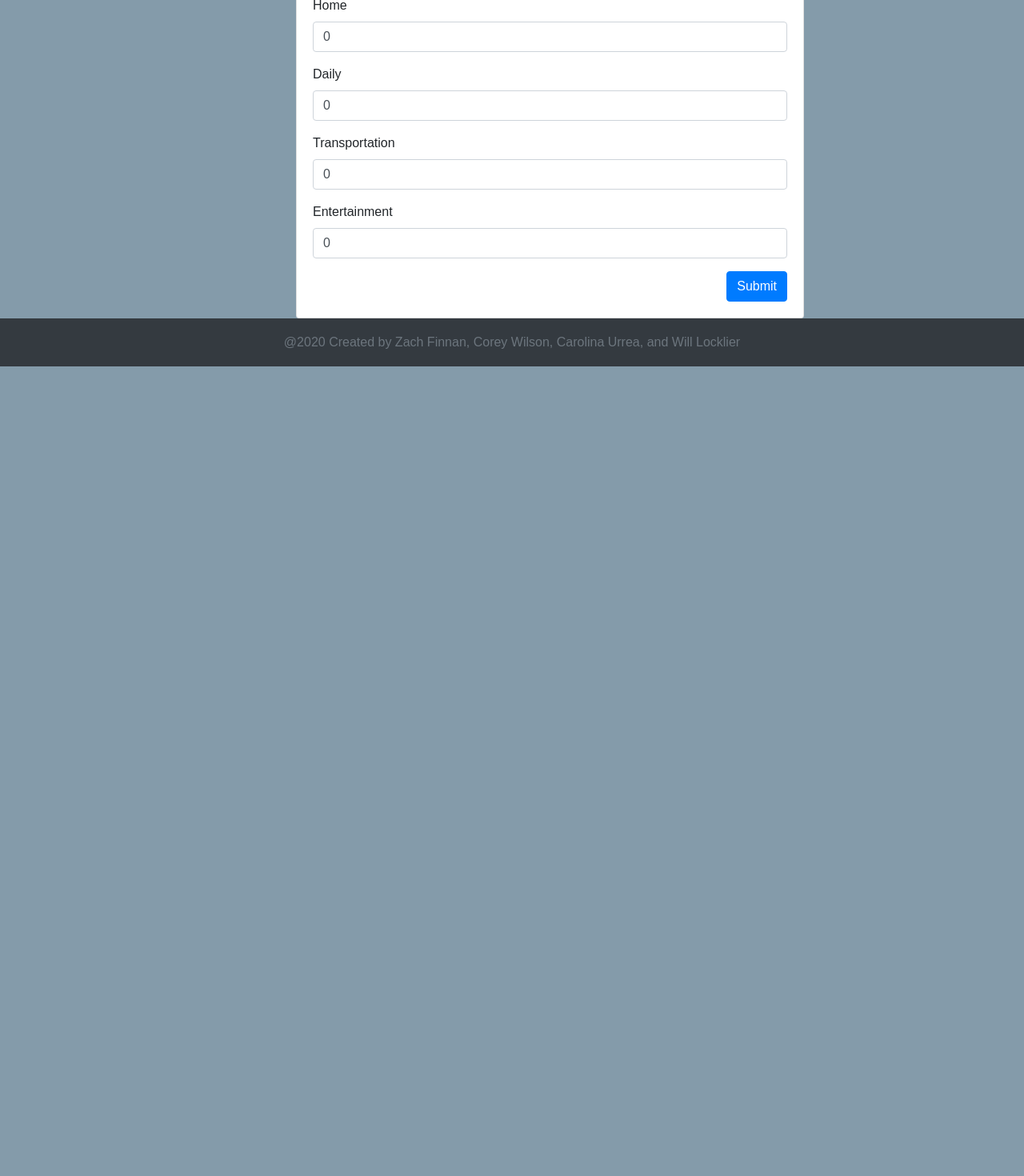
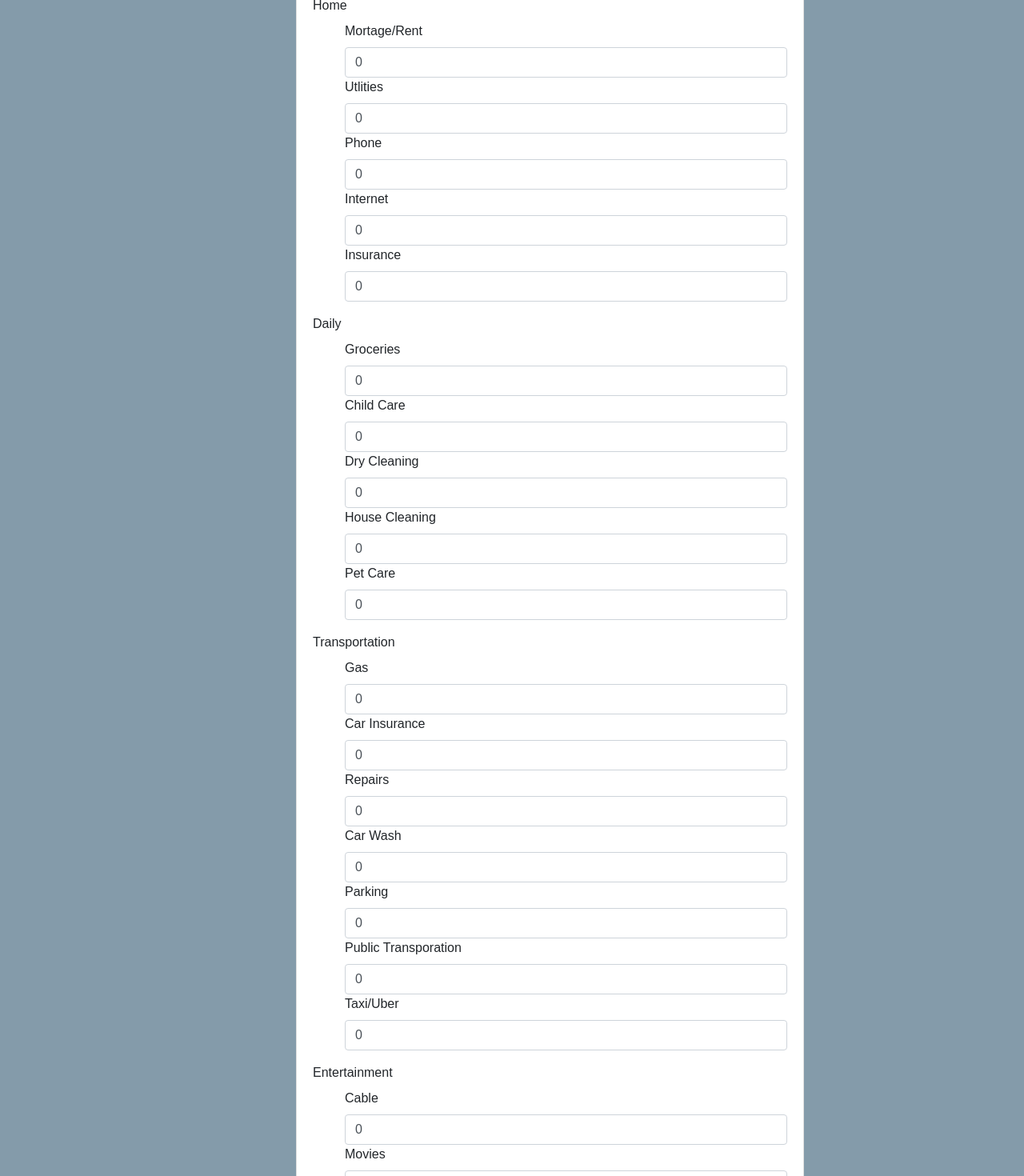
Before and after one commit to wjlock/SetAside-frontend, a React (Create React App) app: page /signup in a window 1280 px wide. Shown: the part 880-2350 px from the top of the page at 80% size. Before the commit the page ends 1338 px from the top, so only its background shows below. Built offline with nearby package versions, Linux system fonts and the light colour scheme; no server answers.

Commit message:
repetitive line in [ExpenseEntry] got [Signin] with all the catagories

```diff
--- a/src/components/ExpenseEntry.js
+++ b/src/components/ExpenseEntry.js
@@ -66,7 +66,6 @@ const ExpenseEntry = (props) => {
       "Groceries",
       "Child Care",
       "Dry Cleaning",
-      "Child Care",
       "House Cleaning",
       "Pet Care",
     ],
--- a/src/components/Signup.js
+++ b/src/components/Signup.js
@@ -116,20 +116,66 @@ const Signup = () => {
                             <input type="number" name="account" value={currentAccount} onChange={handleCurrentAccount} className="form-control" />
                         </div>
                         <div className="form-group">
-                            <label htmlFor="name">Home</label>
-                            <input type="number" name="rent" value={funds.home} onChange={handleChange} className="form-control" />
+                            <label htmlFor="number">Home</label>
+                            <ol>
+                            <label>Mortage/Rent</label>
+                            <input type="number" name="home" value={funds.home} onChange={handleChange} className="form-control" />
+                            <label>Utlities</label>
+                            <input type="number" name="home" value={funds.home} onChange={handleChange} className="form-control" />
+                            <label>Phone</label>
+                            <input type="number" name="home" value={funds.home} onChange={handleChange} className="form-control" />
+                            <label>Internet</label>
+                            <input type="number" name="home" value={funds.home} onChange={handleChange} className="form-control" />
+                            <label>Insurance</label>
+                            <input type="number" name="home" value={funds.home} onChange={handleChange} className="form-control" />
+                            </ol>
                         </div>
                         <div className="form-group">
                             <label htmlFor="number">Daily</label>
-                            <input type="number" name="utilities" value={funds.daily} onChange={handleChange} className="form-control" />
+                            <ol>
+                            <label>Groceries</label>
+                            <input type="number" name="daily" value={funds.daily} onChange={handleChange} className="form-control" />
+                            <label>Child Care</label>
+                            <input type="number" name="daily" value={funds.daily} onChange={handleChange} className="form-control" />
+                            <label>Dry Cleaning</label>
+                            <input type="number" name="daily" value={funds.daily} onChange={handleChange} className="form-control" />
+                            <label>House Cleaning</label>
+                            <input type="number" name="daily" value={funds.daily} onChange={handleChange} className="form-control" />
+                            <label>Pet Care</label>
+                            <input type="number" name="daily" value={funds.daily} onChange={handleChange} className="form-control" />
+                            </ol>
                         </div>
                         <div className="form-group">
                             <label htmlFor="number">Transportation</label>
+                            <ol>
+                            <label>Gas</label>
                             <input type="number" name="transportation" value={funds.transportation} onChange={handleChange} className="form-control" />
+                            <label>Car Insurance</label>
+                            <input type="number" name="transportation" value={funds.transportation} onChange={handleChange} className="form-control" />
+                            <label>Repairs</label>
+                            <input type="number" name="transportation" value={funds.transportation} onChange={handleChange} className="form-control" />
+                            <label>Car Wash</label>
+                            <input type="number" name="transportation" value={funds.transportation} onChange={handleChange} className="form-control" />
+                            <label>Parking</label>
+                            <input type="number" name="transportation" value={funds.transportation} onChange={handleChange} className="form-control" />
+                            <label>Public Transporation</label>
+                            <input type="number" name="transportation" value={funds.transportation} onChange={handleChange} className="form-control" />
+                            <label>Taxi/Uber</label>
+                            <input type="number" name="transportation" value={funds.transportation} onChange={handleChange} className="form-control" />
+                            </ol>
                         </div>
                         <div className="form-group">
                             <label htmlFor="number">Entertainment</label>
+                            <ol>
+                            <label>Cable</label>
                             <input type="number" name="entertainment" value={funds.entertainment} onChange={handleChange} className="form-control" />
+                            <label>Movies</label>
+                            <input type="number" name="entertainment" value={funds.entertainment} onChange={handleChange} className="form-control" />
+                            <label>Concerts</label>
+                            <input type="number" name="entertainment" value={funds.entertainment} onChange={handleChange} className="form-control" />
+                            <label>Misc</label>
+                            <input type="number" name="entertainment" value={funds.entertainment} onChange={handleChange} className="form-control" />
+                            </ol>
                         </div>
                         {/* <div className="form-group">
                             <label htmlFor="number">Savings/Investment</label>
```
